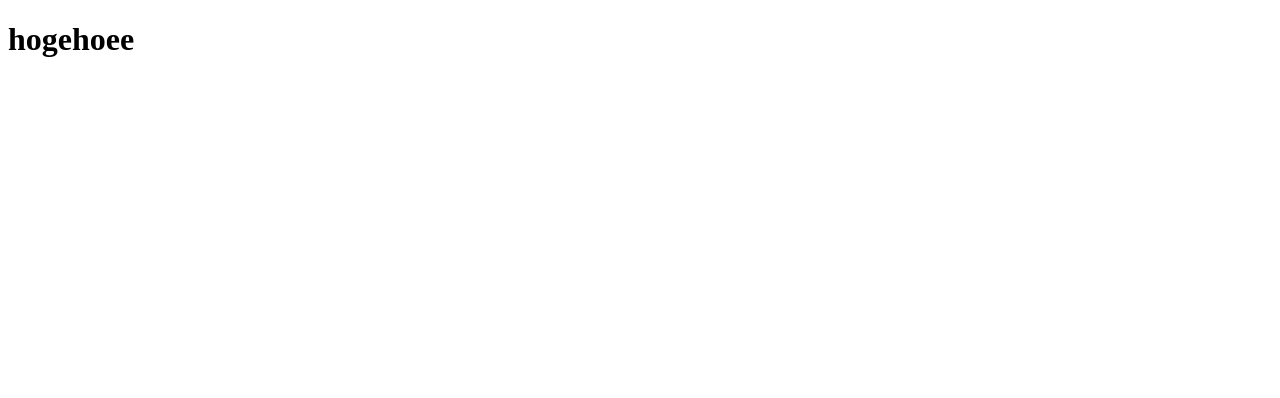
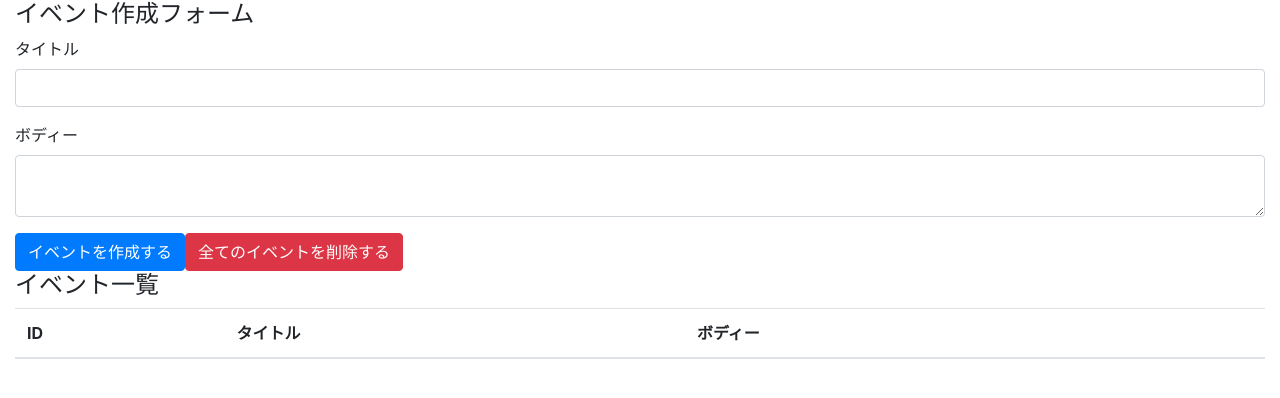
Before and after one commit to delmontz/react-hooks-learn, a React (Create React App) app: page / in a window 1280 px wide. Shown: the top 398 px of the page. Built offline with nearby package versions, Linux system fonts and the light colour scheme.

Commit message:
bootstrap導入

```diff
--- a/package.json
+++ b/package.json
@@ -3,6 +3,7 @@
    "version": "0.1.0",
    "private": true,
    "dependencies": {
+      "bootstrap": "^4.3.1",
       "react": "^16.8.6",
       "react-dom": "^16.8.6",
       "react-scripts": "3.0.1"
--- a/src/App.jsx
+++ /dev/null
@@ -1,11 +0,0 @@
-import React from 'react';
-
-function App() {
-   return (
-      <div>
-         <h1>hogehoee</h1>
-      </div>
-   );
-}
-
-export default App;
--- /dev/null
+++ b/src/components/App.jsx
@@ -0,0 +1,41 @@
+import React from 'react'
+
+import 'bootstrap/dist/css/bootstrap.min.css'
+
+const App = () => {
+   return (
+      <div className="container-fluid">
+      <h4>イベント作成フォーム</h4>
+      <form>
+         <div className="form-group">
+            <label htmlFor="formEventTitle">タイトル</label>
+            <input className="form-control" id="formEventTitle" />
+         </div>
+
+         <div className="form-group">
+            <label htmlFor="formEventBody">ボディー</label>
+            <textarea className="form-control" id="formEventBody" />
+         </div>
+
+         <button className="btn btn-primary">イベントを作成する</button>
+         <button className="btn btn-danger">全てのイベントを削除する</button>
+      </form>
+
+      <h4>イベント一覧</h4>
+      <table className="table table-hover">
+         <thead>
+            <tr>
+            <th>ID</th>
+            <th>タイトル</th>
+            <th>ボディー</th>
+            <th></th>
+            </tr>
+         </thead>
+         <tbody>
+         </tbody>
+      </table>
+      </div>
+   )
+}
+
+export default App
--- a/src/index.js
+++ b/src/index.js
@@ -1,5 +1,5 @@
 import React from 'react';
 import ReactDOM from 'react-dom';
-import App from './App.jsx';
+import App from './components/App';
 
 ReactDOM.render(<App />, document.getElementById('root'));
```
Also changed, not shown: 1 other file (tests, documents, lock files or other folders).
